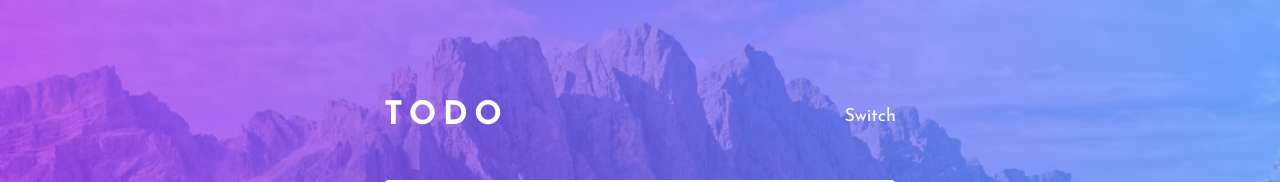
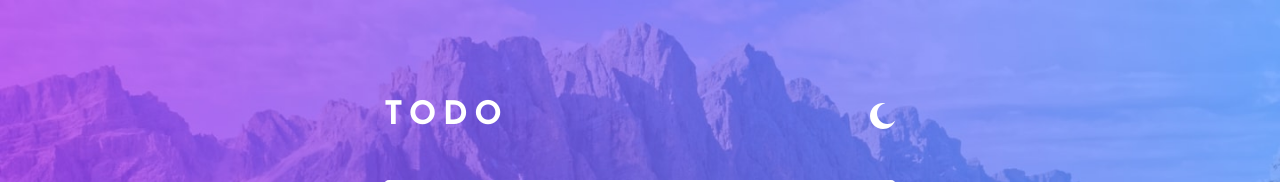
Before and after one commit to jakealistairwood/fm-todo-redux, a React (Create React App) app: page / in a window 1280 px wide. Shown: the top 182 px of the page. Built offline with nearby package versions, Linux system fonts and the light colour scheme.

Commit message:
light/dark mode working with styled components

```diff
--- a/package.json
+++ b/package.json
@@ -11,7 +11,8 @@
     "react": "^17.0.2",
     "react-dom": "^17.0.2",
     "react-redux": "^7.2.3",
-    "react-scripts": "4.0.3"
+    "react-scripts": "4.0.3",
+    "styled-components": "^5.2.3"
   },
   "scripts": {
     "start": "react-scripts start",
--- a/src/App.jsx
+++ b/src/App.jsx
@@ -1,16 +1,34 @@
-import React from 'react';
+import React, { useState } from 'react';
 import TodoInput from './components/TodoInput';
 import './App.scss';
 import Navbar from './components/Navbar/Navbar';
 import TodoList from './components/TodoList';
+import styled, { ThemeProvider } from 'styled-components';
+import { lightMode, darkMode } from './themes';
+
+const StyledApp = styled.div`
+  height: 100vh;
+  width: 100vw;
+  background-color: ${props => props.theme.body}
+`
 
 const App = () => {
+
+  const [ theme, setTheme ] = useState('light');
+  const [ toggle, setToggle ] = useState(false);
+
+  const toggleTheme = () => {
+    theme === 'light' ? setTheme('dark') : setTheme('light');
+  }
+
   return (
-    <div className="app">
-      <Navbar />
-      <TodoInput />
-      <TodoList />
-    </div>
+    <ThemeProvider theme={theme === 'light' ? lightMode : darkMode } >
+      <StyledApp className="app">
+        <Navbar toggle={toggle} onToggle={() => setToggle(!toggle)} toggleTheme={toggleTheme} />
+        <TodoInput />
+        <TodoList />
+      </StyledApp>
+    </ThemeProvider>
   )
 }
 
--- a/src/App.scss
+++ b/src/App.scss
@@ -6,9 +6,5 @@
   box-sizing: border-box;
   font-size: 18px;
   font-family: $primaryFont;
+  transition: 0.3s ease-in-out;
 }
-.app {
-  height: 100vh;
-  width: 100vw;
-  background-color: #FAFAFA;
-}
--- a/src/components/Navbar/Navbar.jsx
+++ b/src/components/Navbar/Navbar.jsx
@@ -1,14 +1,46 @@
 import React from 'react';
 import styles from './Navbar.module.scss';
+import SunIcon from '../../assets/imgs/icon-sun.svg';
+import MoonIcon from '../../assets/imgs/icon-moon.svg';
+import styled from 'styled-components';
 
-const Navbar = () => {
+const StyledNav = styled.nav`
+    background-image: url(${props => props.theme.bannerImg});
+
+    @media screen and (max-width: 500px) {
+        background-image: url(${props => props.theme.bannerImgMobile});
+    }
+`
+
+const Navbar = ({ toggle, onToggle, toggleTheme }) => {
+
     return (
-        <nav className={styles.navbar}>
+        <StyledNav className={styles.navbar}>
             <div className={`${styles.navbar__container} ${styles.container}`}>
                 <h1>Todo</h1>
-                <p>Switch</p>
+                {/* <img src={MoonIcon} onClick={toggleTheme} alt="theme-switch"/> */}
+                {toggle === false ? (
+                    <img
+                        src={MoonIcon}
+                        onClick={() => {
+                            toggleTheme()
+                            onToggle()
+                        }}
+                        alt="theme-switch"
+                    />
+                ) : (
+                    <img
+                        src={SunIcon}
+                        onClick={() => {
+                            toggleTheme()
+                            onToggle()
+                        }}
+                        alt="theme-switch"
+                    />
+                )}
+                {/* {switchThemeIcon} */}
             </div>
-        </nav>
+        </StyledNav>
     )
 }
 
--- a/src/components/Navbar/Navbar.module.scss
+++ b/src/components/Navbar/Navbar.module.scss
@@ -3,7 +3,6 @@
 .navbar {
     width: 100%;
     height: 33vh;
-    background-image: url('../../assets/imgs/bg-desktop-light.jpg');
     background-size: cover;
     background-repeat: no-repeat;
     background-position: top center;
@@ -25,5 +24,9 @@
         p {
             color: white;
         }
+
+        img {
+            cursor: pointer;
+        }
     }
 }
--- a/src/components/TodoInput/TodoInput.jsx
+++ b/src/components/TodoInput/TodoInput.jsx
@@ -2,6 +2,24 @@ import React, { useState } from 'react';
 import styles from './TodoInput.module.scss';
 import { useDispatch } from 'react-redux';
 import { saveTodo } from '../../features/todoSlice';
+import styled from 'styled-components';
+
+const StyledDiv = styled.div`
+    background-color: ${props => props.theme.todosBg}
+`
+
+const StyledInput = styled.input`
+    color: ${props => props.theme.textColor};
+
+    &::placeholder {
+        color: ${props => props.theme.placeholderTextColor};
+    }
+`
+
+const StyledButton = styled.button`
+    border: 1px solid ${props => props.theme.borderColor};
+    color: ${props => props.theme.borderColor};
+`
 
 const TodoInput = () => {
     const [ todo, setTodo ] = useState('');
@@ -27,15 +45,15 @@ const TodoInput = () => {
     }
 
     return (
-        <div className={`${styles.todoInput} ${styles.container}`}>
-            <button onClick={addTodo}>+</button>
-            <input
+        <StyledDiv className={`${styles.todoInput} ${styles.container}`}>
+            <StyledButton onClick={addTodo}>+</StyledButton>
+            <StyledInput
                 type="text"
                 value={todo}
                 onChange={e => setTodo(e.target.value)}
                 onKeyDown={handleKeyPress}
                 placeholder="Create a new todo..." />
-        </div>
+        </StyledDiv>
     )
 }
 
--- a/src/components/TodoInput/TodoInput.module.scss
+++ b/src/components/TodoInput/TodoInput.module.scss
@@ -2,7 +2,7 @@
 
 .todoInput {
     height: 64px;
-    background-color: white;
+    // background-color: white;
     border-radius: 5px;
     position: absolute;
     left: 50%;
@@ -14,10 +14,8 @@
     padding: 10px 20px;
 
     button {
-        border: 1px solid #E3E4F1;
         background: none;
         border-radius: 50%;
-        color: #E3E4F1;
         height: 30px;
         width: 30px;
         outline: none;
@@ -29,14 +27,9 @@
         border: none;
         flex: 1;
         margin-left: 20px;
-        color: $darkBlue;
 
         &:focus {
             outline: none;
         }
-
-        &::placeholder {
-            color: $darkGrayishBlue;
-        }
     }
 }
--- a/src/components/TodoItem/TodoItem.jsx
+++ b/src/components/TodoItem/TodoItem.jsx
@@ -2,6 +2,15 @@ import React from 'react';
 import styles from './TodoItem.module.scss';
 import { useDispatch } from 'react-redux';
 import { setCheck, clearTodos } from '../../features/todoSlice';
+import styled from 'styled-components';
+
+const StyledDiv = styled.div`
+    border-bottom: 1px solid ${props => props.theme.borderColor};
+`
+
+const StyledTodoName = styled.p`
+    color: ${props => props.theme.textColor}
+`
 
 const TodoItem = ({ name, done, id }) => {
 
@@ -14,10 +23,10 @@ const TodoItem = ({ name, done, id }) => {
     const inputChecked = done ? styles.checked : "";
 
     return (
-        <div className={styles.todoItem}>
+        <StyledDiv className={styles.todoItem}>
             <input className={styles.todoItem__input} type="checkbox" checked={done} onChange={handleCheck} />
-            <p className={`${styles.todo__name} ${inputChecked}`}>{name}</p>
-        </div>
+            <StyledTodoName className={`${styles.todo__name} ${inputChecked}`}>{name}</StyledTodoName>
+        </StyledDiv>
     )
 }
 
--- a/src/components/TodoItem/TodoItem.module.scss
+++ b/src/components/TodoItem/TodoItem.module.scss
@@ -10,11 +10,9 @@
 
     p {
         margin-left: 20px;
-        color: $darkBlue;
     }
 
     .checked {
         text-decoration: line-through;
-        color: #D1D2DA;
     }
 }
--- a/src/components/TodoList/TodoList.jsx
+++ b/src/components/TodoList/TodoList.jsx
@@ -3,6 +3,11 @@ import styles from './TodoList.module.scss';
 import { useDispatch, useSelector } from 'react-redux'; // <-- useSelector grabs the state from Redux whereas useDispatch pushes the data
 import { selectTodoList, clearTodos } from '../../features/todoSlice';
 import TodoItem from '../TodoItem';
+import styled from 'styled-components';
+
+const StyledDiv = styled.div`
+    background-color: ${props => props.theme.todosBg}
+`
 
 const TodoList = () => {
 
@@ -17,7 +22,7 @@ const TodoList = () => {
     const todosLeft = todos.length + " items left";
 
     return (
-        <div className={`${styles.todoList} ${styles.container}`}>
+        <StyledDiv className={`${styles.todoList} ${styles.container}`}>
             {
                 todos.map(todo => (
                     <TodoItem name={todo.item} done={todo.done} key={todo.id} id={todo.id} />
@@ -32,7 +37,7 @@ const TodoList = () => {
                 </div>
                 <button onClick={resetTodos}>Clear Completed</button>
             </div>
-        </div>
+        </StyledDiv>
     )
 }
 
--- a/src/components/TodoList/TodoList.module.scss
+++ b/src/components/TodoList/TodoList.module.scss
@@ -11,7 +11,6 @@
     flex: 1;
     border-radius: 5px;
     box-shadow: 4px 4px 100px rgba(0, 0, 0, 0.1);
-    background-color: white;
 
     .todoList__footer {
         display: flex;
--- /dev/null
+++ b/src/themes.js
@@ -0,0 +1,28 @@
+import BannerImgLight from './assets/imgs/bg-desktop-light.jpg';
+import BannerImgDark from './assets/imgs/bg-desktop-dark.jpg';
+import BannerImgMobileDark from './assets/imgs/bg-mobile-dark.jpg';
+import BannerImgMobileLight from './assets/imgs/bg-mobile-light.jpg';
+
+export const lightMode = {
+    body: '#FAFAFA',
+    textColor: '#494C6B',
+    inputChecked: '#D1D2DA',
+    borderColor: '#E3E4F1',
+    todosBg: '#FFFFFF',
+    placeholderTextColor: '#9495A5',
+    footerTextColor: '#9495A5',
+    bannerImg: `${BannerImgLight}`,
+    bannerImgMob: `${BannerImgMobileLight}`,
+}
+
+export const darkMode = {
+    body: '#171823',
+    textColor: '#C8CBE7',
+    inputChecked: '#4D5067',
+    borderColor: '#393A4B',
+    todosBg: '#25273D',
+    placeholderTextColor: '#767992',
+    footerTextColor: '#5B5E7E',
+    bannerImg: `${BannerImgDark}`,
+    bannerImgMob: `${BannerImgMobileDark}`
+}
```
Also changed, not shown: 1 other file (tests, documents, lock files or other folders).
